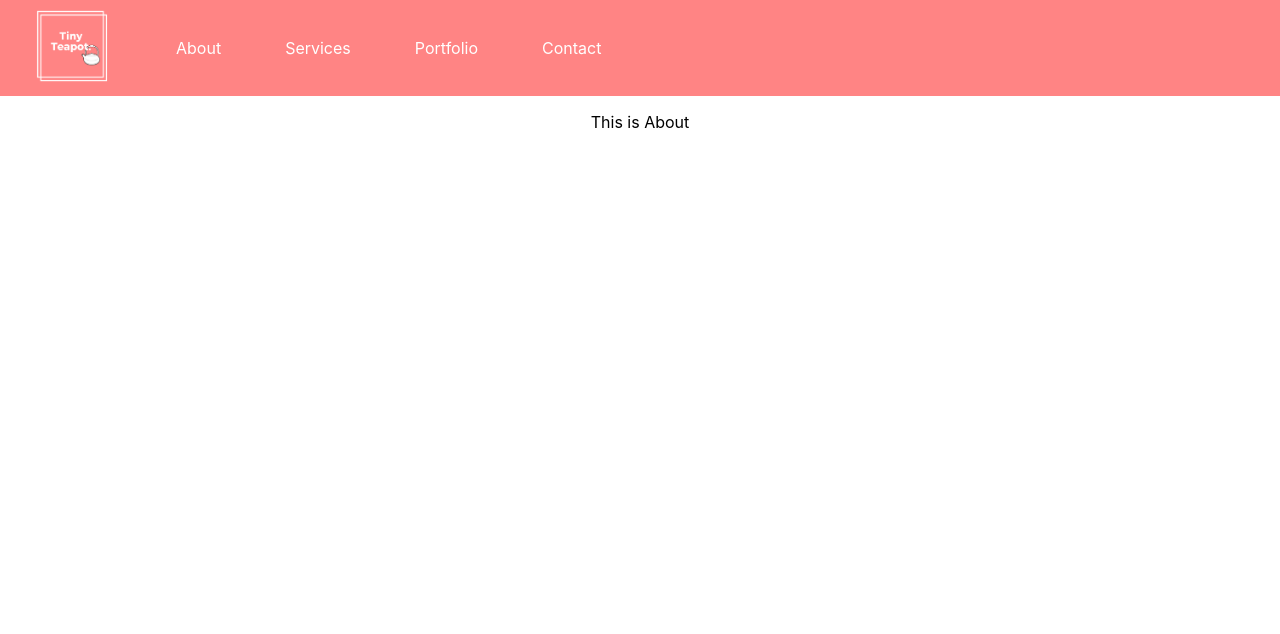
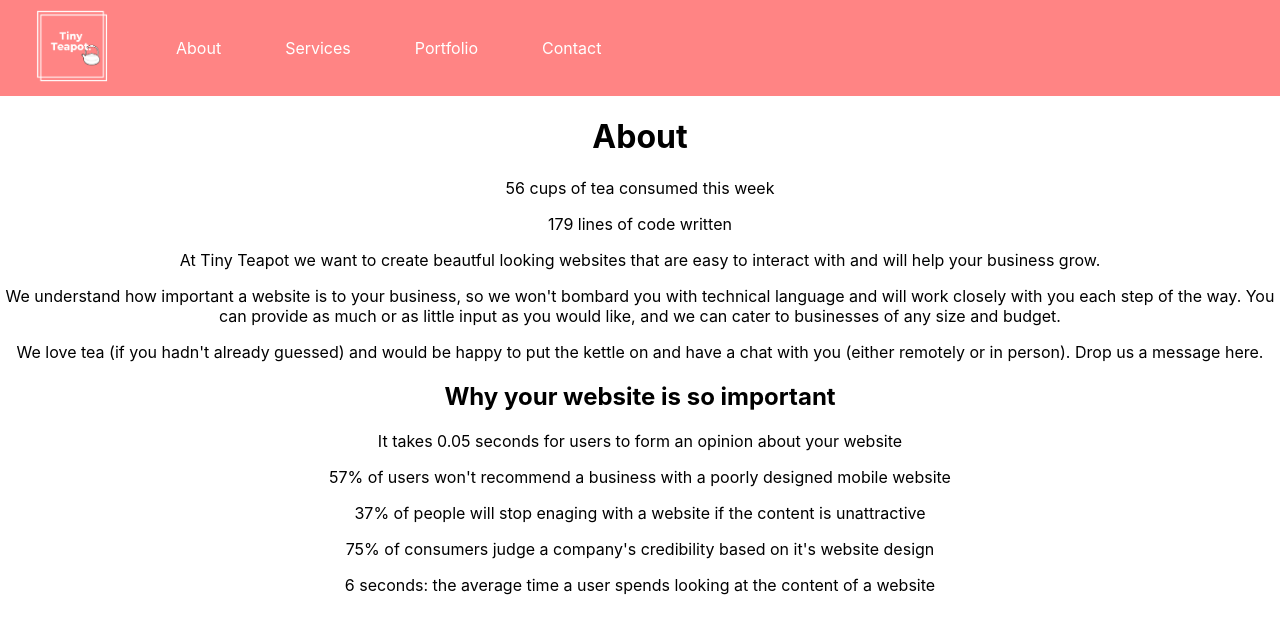
Before and after one commit to caitlinmcardle/tiny-teapot, a React (Create React App) app: page /about in a window 1280 px wide. Shown: the top 634 px of the page. Built offline with nearby package versions, Linux system fonts and the light colour scheme.

Commit message:
Added content for about page

```diff
--- a/src/components/About.jsx
+++ b/src/components/About.jsx
@@ -3,7 +3,45 @@ import React from "react";
 export default function About() {
   return (
     <main className="main">
-      <p>This is About</p>
+      <h1>About</h1>
+      <p>56 cups of tea consumed this week</p>
+      <p>179 lines of code written</p>
+      <p>
+        At Tiny Teapot we want to create beautful looking websites that are easy
+        to interact with and will help your business grow.
+      </p>
+      <p>
+        We understand how important a website is to your business, so we won't
+        bombard you with technical language and will work closely with you each
+        step of the way. You can provide as much or as little input as you would
+        like, and we can cater to businesses of any size and budget.
+      </p>
+      <p>
+        We love tea (if you hadn't already guessed) and would be happy to put
+        the kettle on and have a chat with you (either remotely or in person).
+        Drop us a message here.
+      </p>
+      <h2>Why your website is so important</h2>
+      <p>
+        It takes 0.05 seconds for users to form an opinion about your website
+      </p>
+      <p>
+        57% of users won't recommend a business with a poorly designed mobile
+        website
+      </p>
+      <p>
+        37% of people will stop enaging with a website if the content is
+        unattractive
+      </p>
+      <p>
+        75% of consumers judge a company's credibility based on it's website
+        design
+      </p>
+      <p>
+        {" "}
+        6 seconds: the average time a user spends looking at the content of a
+        website
+      </p>
     </main>
   );
 }
```
